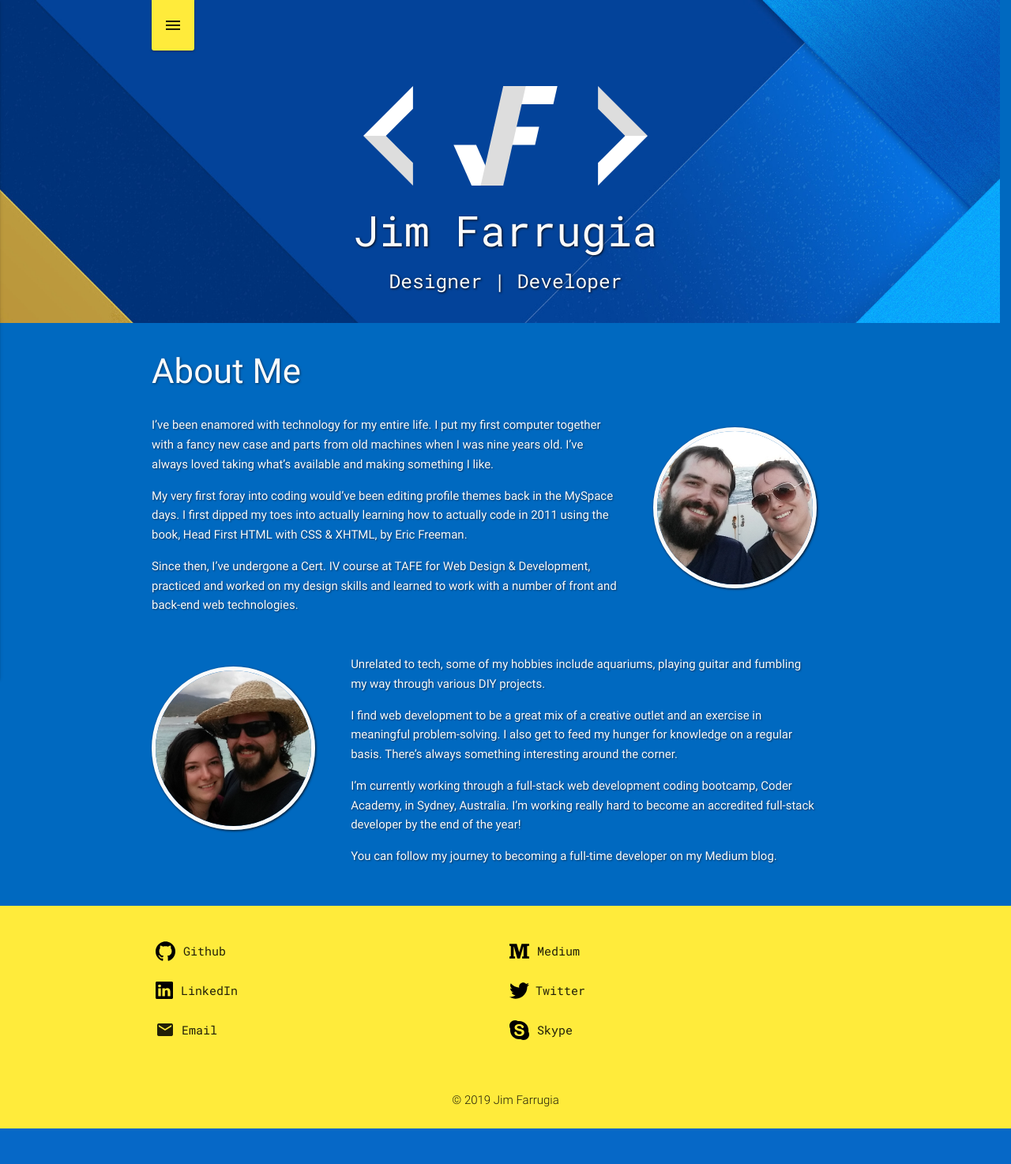
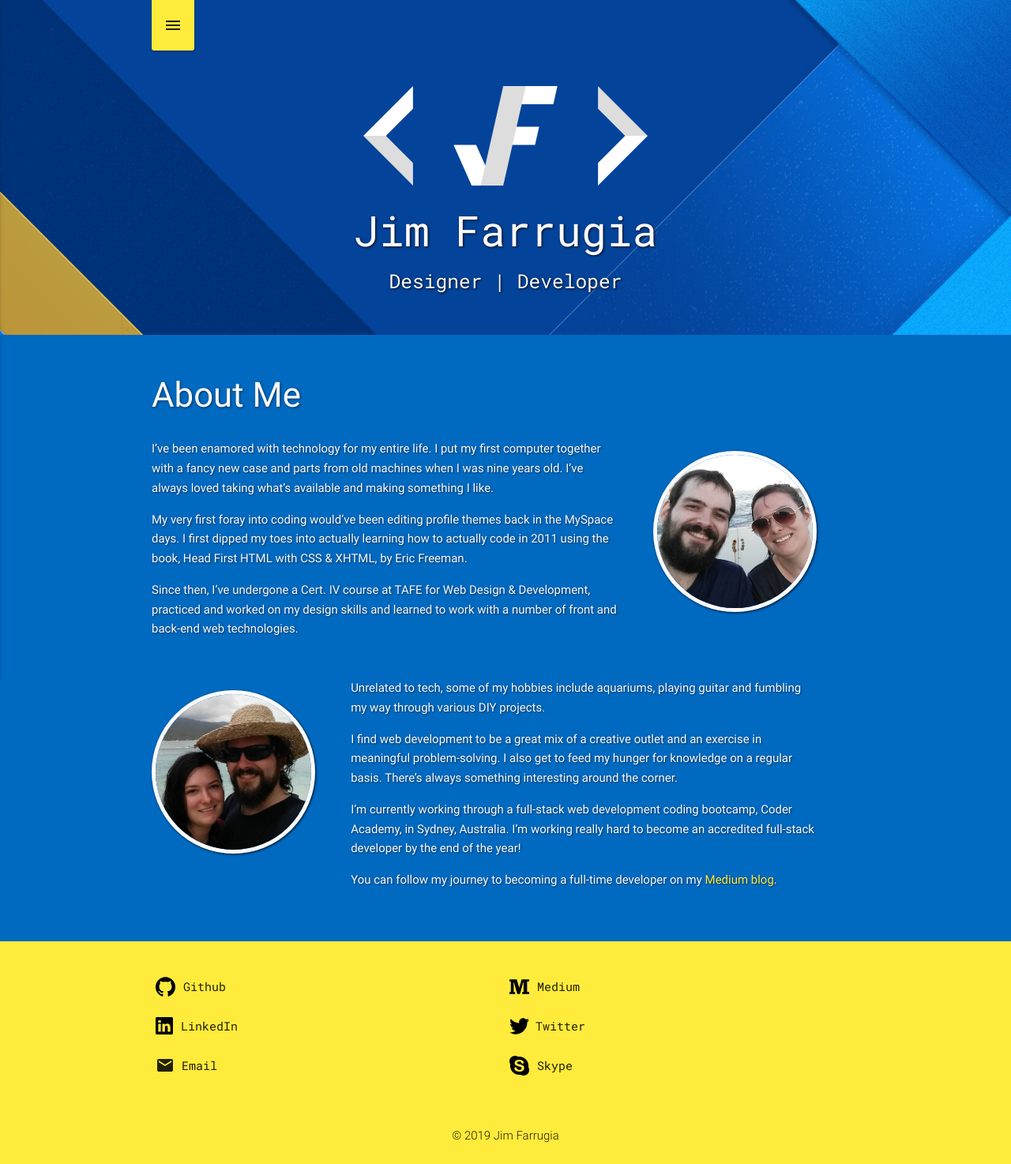
Before and after one commit to Jimfarrugia/jimfarrugia.github.io, a PHP site: page /about.html in a window 1280 px wide. Shown: the whole page at 79% size. Before the commit the page ends 1429 px from the top, so only its background shows below. Run offline with PHP 8.4, Linux system fonts and the light colour scheme; some libraries are stand-ins or nearby versions.

Commit message:
fixed link color in #about-page, adjusted .section-main padding, added blog link to about page

```diff
--- a/about.html
+++ b/about.html
@@ -272,7 +272,7 @@
             </p>
             <p>
               You can follow my journey to becoming a full-time developer on my
-              Medium blog.
+              <a href="https://medium.com/@jim_farrugia">Medium blog</a>.
             </p>
           </div>
         </div>
--- a/scss/main.scss
+++ b/scss/main.scss
@@ -52,7 +52,7 @@ body {
   background-position: -175px 0;
   background-size: cover;
   color: $off-white;
-  padding-bottom: 2rem;
+  padding-bottom: 3rem;
   font-family: $monospace;
   h2,
   h5 {
@@ -99,8 +99,17 @@ body {
     border: 5px solid $off-white;
     box-shadow: 1px 1px 3px $off-black;
   }
+  a:link,
+  a:visited {
+    color: $secondary-color;
+  }
+  a:active,
+  a:hover {
+    color: $off-white;
+  }
 }
 .section-main#about-page {
+  padding: 2rem 0;
   h3 {
     text-shadow: 1px 1px 3px rgba(0, 0, 0, 0.5);
   }
@@ -114,14 +123,6 @@ body {
   justify-content: center;
   h3 {
     text-shadow: 1px 1px 3px rgba(0, 0, 0, 0.5);
-  }
-  a:link,
-  a:visited {
-    color: $secondary-color;
-  }
-  a:active,
-  a:hover {
-    color: $off-white;
   }
   a.btn {
     margin-bottom: 1rem;
```
Also changed, not shown: css/main.css.
